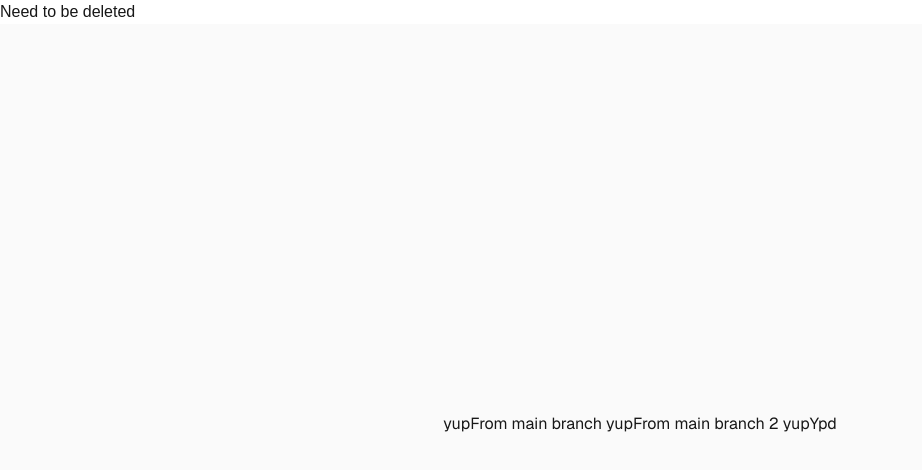
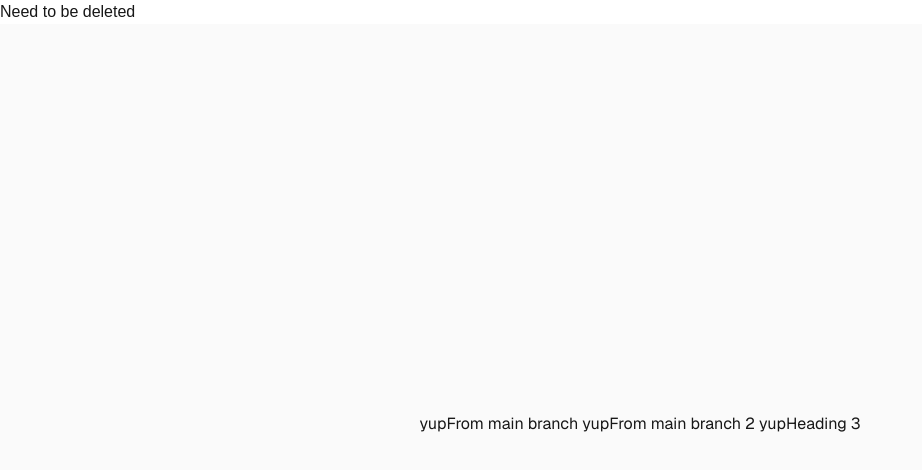
Before and after one commit to Kamesas/Labs, a Next.js app: page / in a window 1280 px wide. Shown: the top 470 px of the page, without its empty margins (0-922 px from the left). Built offline with nearby package versions, Linux system fonts and the light colour scheme.

Commit message:
feat: add changes for intentional merge conflict 5
Yup, there it is

```diff
--- a/src/app/page.tsx
+++ b/src/app/page.tsx
@@ -1,10 +1,10 @@
 export default function Home() {
   return (
     <div className="flex min-h-screen items-center justify-center bg-zinc-50 font-sans dark:bg-black">
-      yup
+      <h6>yup</h6>
       <h1 className="from-main-branch">From main branch yup</h1>
       <h1 className="from-main-branch">From main branch 2 yup</h1>
-      <h3 className="h3">Ypd</h3>
+      <h3 className="h3">Heading 3</h3>
     </div>
   );
 }
```
